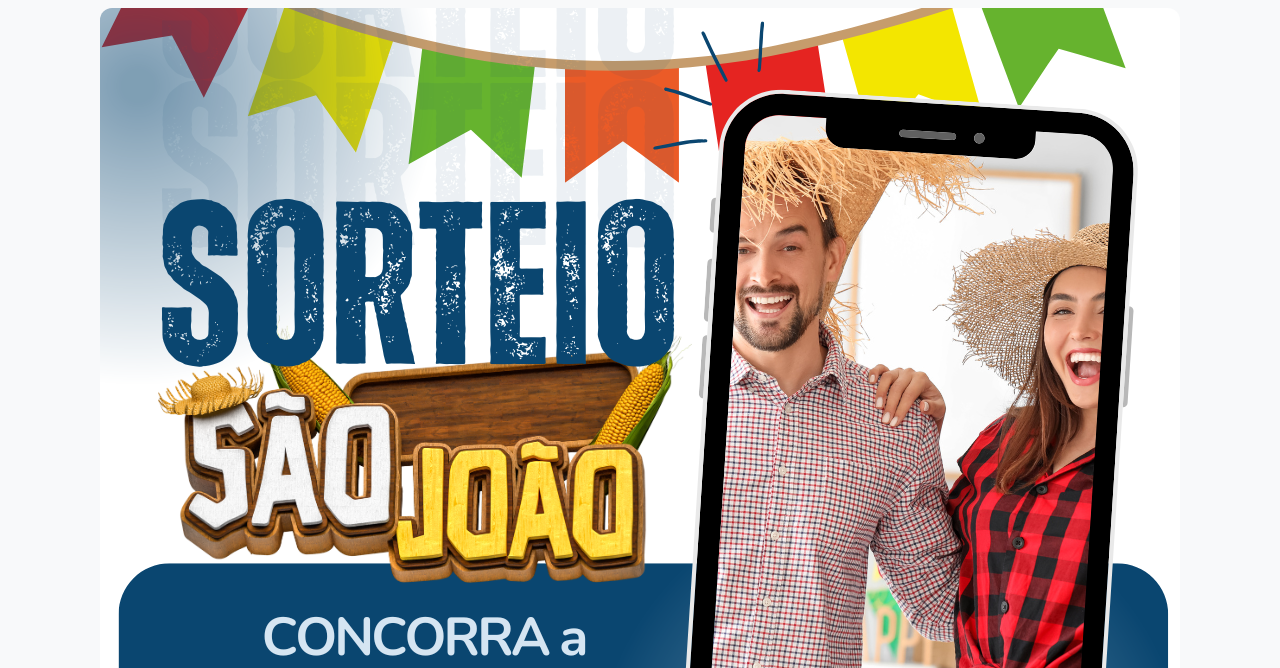
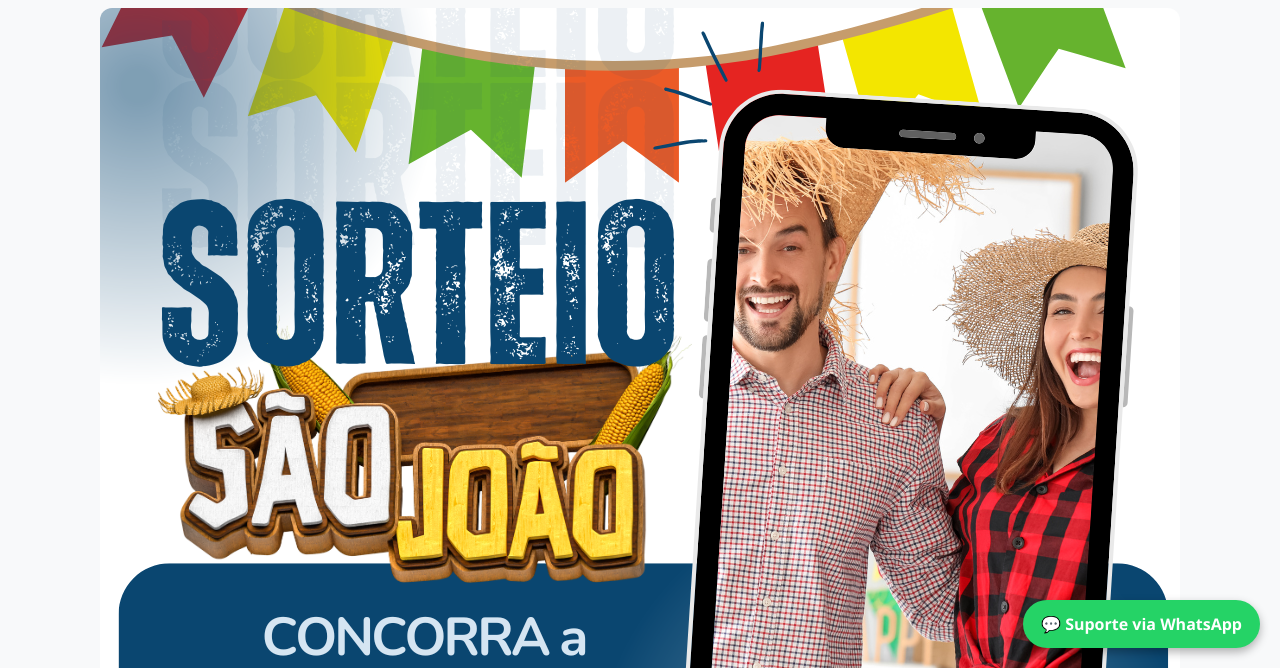
Before and after one commit to fezinhaonline2025/fezinha-online, a plain HTML site: page index.html in a window 1280 px wide. Shown: the part 132-800 px from the top of the page. Drawn offline with nearby package versions, Linux system fonts and the light colour scheme.

Commit message:
Update index.html

```diff
--- a/index.html
+++ b/index.html
@@ -57,6 +57,27 @@
     #qrcode img {
       max-width: 300px;
       margin: auto;
+    }
+    /* Botão flutuante do WhatsApp */
+    .whatsapp-button {
+      position: fixed;
+      bottom: 20px;
+      right: 20px;
+      z-index: 9999;
+    }
+    .whatsapp-button a {
+      display: flex;
+      align-items: center;
+      background-color: #25d366;
+      color: white;
+      padding: 12px 18px;
+      border-radius: 50px;
+      text-decoration: none;
+      font-weight: bold;
+      box-shadow: 0 4px 10px rgba(0, 0, 0, 0.3);
+    }
+    .whatsapp-button a:hover {
+      background-color: #1ebe5b;
     }
   </style>
 </head>
@@ -127,6 +148,13 @@
     </div>
   </div>
 
+  <!-- Botão flutuante do WhatsApp -->
+  <div class="whatsapp-button">
+    <a href="https://wa.me/5548992102527" target="_blank" aria-label="Suporte no WhatsApp">
+      💬 Suporte via WhatsApp
+    </a>
+  </div>
+
   <footer class="text-center text-muted mt-4 mb-3" style="font-size: 14px;">
     &copy; 2025 Fezinha Online. Todos os direitos reservados.
   </footer>
```
